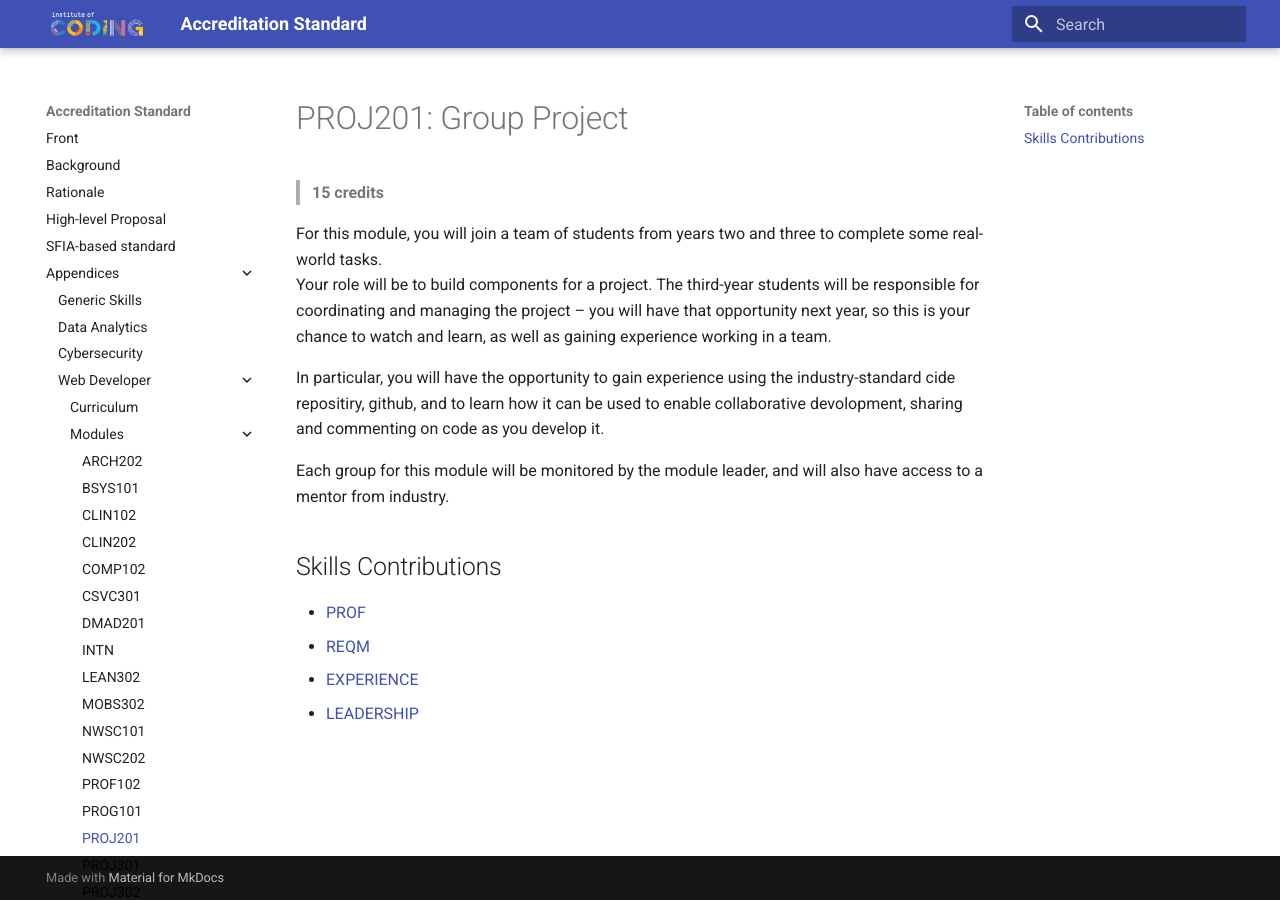
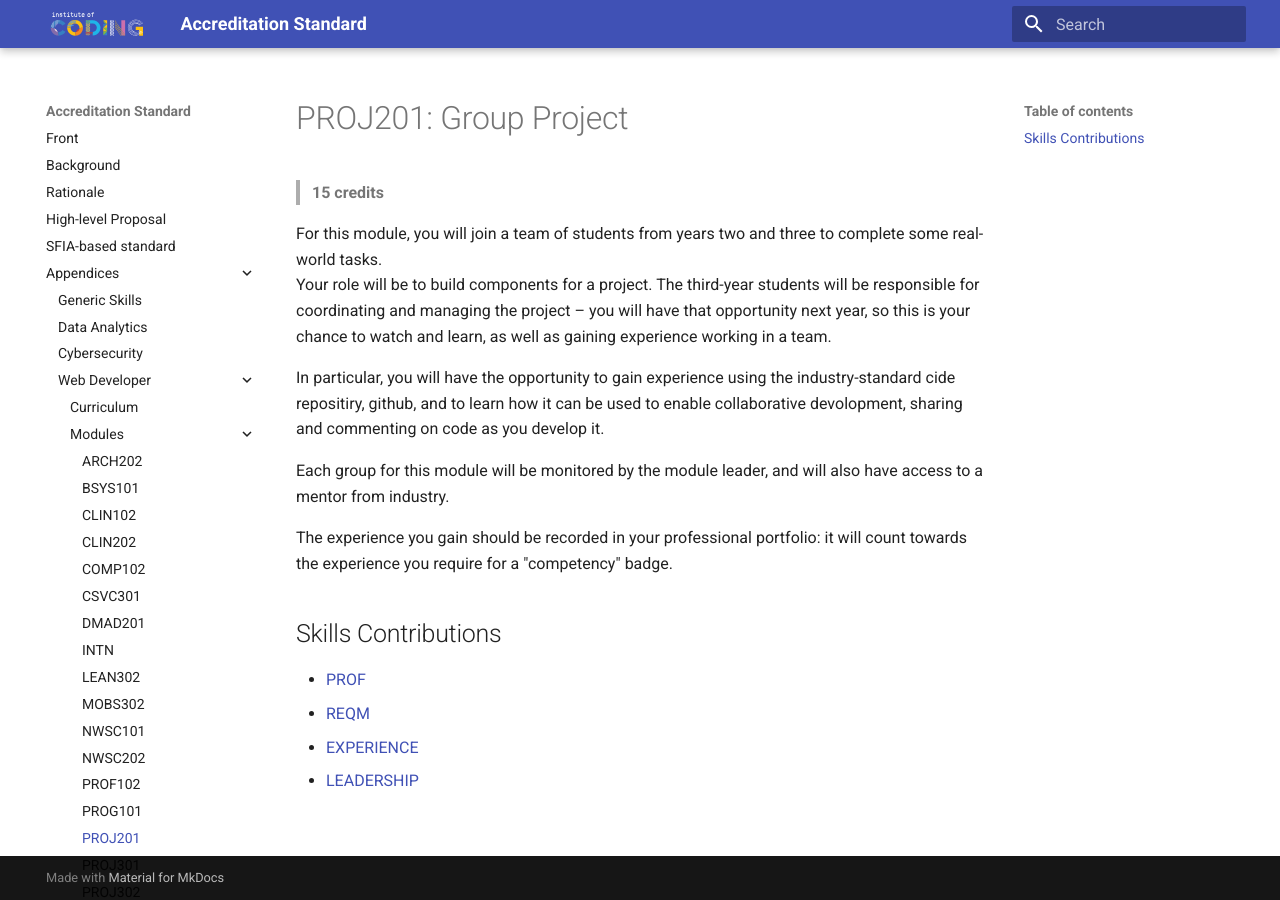
Before and after one commit to institute-of-coding/accreditation-standard, an MkDocs documentation site: the page built from docs/appendices/courses/PROJ201.md, in a window 1280 px wide. Built offline with MkDocs 1.6.1 and Material for MkDocs 9.7.7, drawn with Linux system fonts in a browser that asks for light colours.

Commit message:
Update PROJ201.md

```diff
--- a/docs/appendices/courses/PROJ201.md
+++ b/docs/appendices/courses/PROJ201.md
@@ -9,6 +9,8 @@ In particular, you will have the opportunity to gain experience using the indust
 
 Each group for this module will be monitored by the module leader, and will also have access to a mentor from industry.
 
+The experience you gain should be recorded in your professional portfolio: it will count towards the experience you require for a "competency" badge.
+
 ## Skills Contributions
 
 - [PROF](../skills/prof.md)
```
